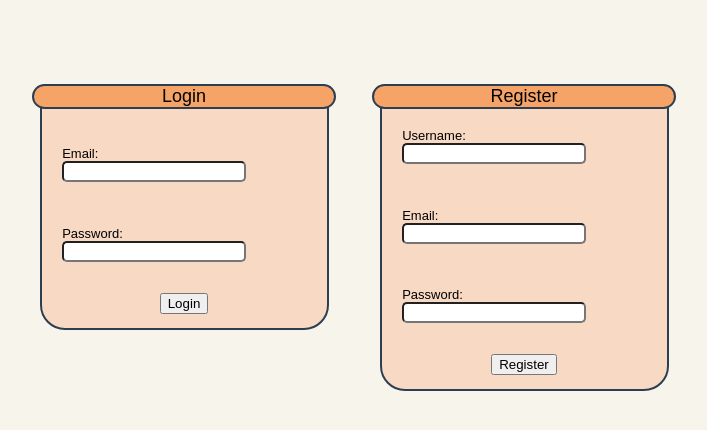
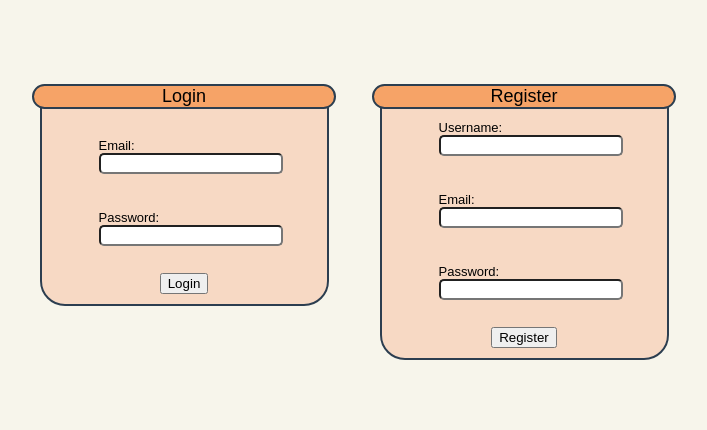
Before and after one commit to ramon-west-software/groceries-react-client, a React (Vite) app: page / in a window 1280 px wide. Shown: the top 430 px of the page, without its empty margins (306-1013 px from the left). Built offline with nearby package versions, Linux system fonts and the light colour scheme; no server answers.

Commit message:
abstract the resource interface

```diff
--- a/src/Home.css
+++ b/src/Home.css
@@ -233,6 +233,10 @@ h1 {
 }
 
 .main-card-text-container {
+  display: flex;
+  flex-direction: row;
+  justify-content: center;
+  align-content: center;
   margin-top: -10px;
   width: 95%;
   height: 95%;
--- a/src/components/Home.tsx
+++ b/src/components/Home.tsx
@@ -2,7 +2,7 @@ import React, { useState, useEffect } from "react";
 import MenuToggle from "./MenuToggle";
 import Content from "./Content";
 import CreateItems from "./CreateItems";
-import { GroceryItem, StorageArea, UserData } from "./Interfaces";
+import { Category, GroceryItem, StorageArea, UserData, Resource } from "./Interfaces";
 import { useNavigate } from "react-router-dom";
 import GroceryList from "../GroceryListComponent";
 import CreateFormComponent from "./CreateFormComponent";
@@ -48,6 +48,10 @@ const Home: React.FC<HomeProps> = ({ token, userId }) => {
   const [selectedGroceryItem, setSelectedGroceryItem] =
     useState<GroceryItem | null>(null);
 
+  const [selectedResource, setSelectedResource] = useState<
+    Resource | null
+  >(null);
+
   // Event handlers
   const toggleSidebar = () => {
     setIsSidebarOpen(!isSidebarOpen);
@@ -89,6 +93,13 @@ const Home: React.FC<HomeProps> = ({ token, userId }) => {
     setSelectedCategoryId(categoryId);
     setSelectedGroceryItem(item);
   };
+
+
+  const handleResourceClick = (resource: Resource) => {
+    setShowCreateItem(true);
+    setSelectedResource(resource);
+  };
+
 
   const handleCancelCreateItem = () => {
     setShowCreateItem(false);
--- a/src/components/Interfaces.tsx
+++ b/src/components/Interfaces.tsx
@@ -22,3 +22,9 @@ export interface UserData {
     name: string;
     storageAreas: StorageArea[];
 }
+
+export interface Resource {
+    parentId: number | null;
+    id: number;
+    name: string;
+  }
```
Also changed, not shown: src/components/CreateFormComponent.tsx (+3 -6 lines).
